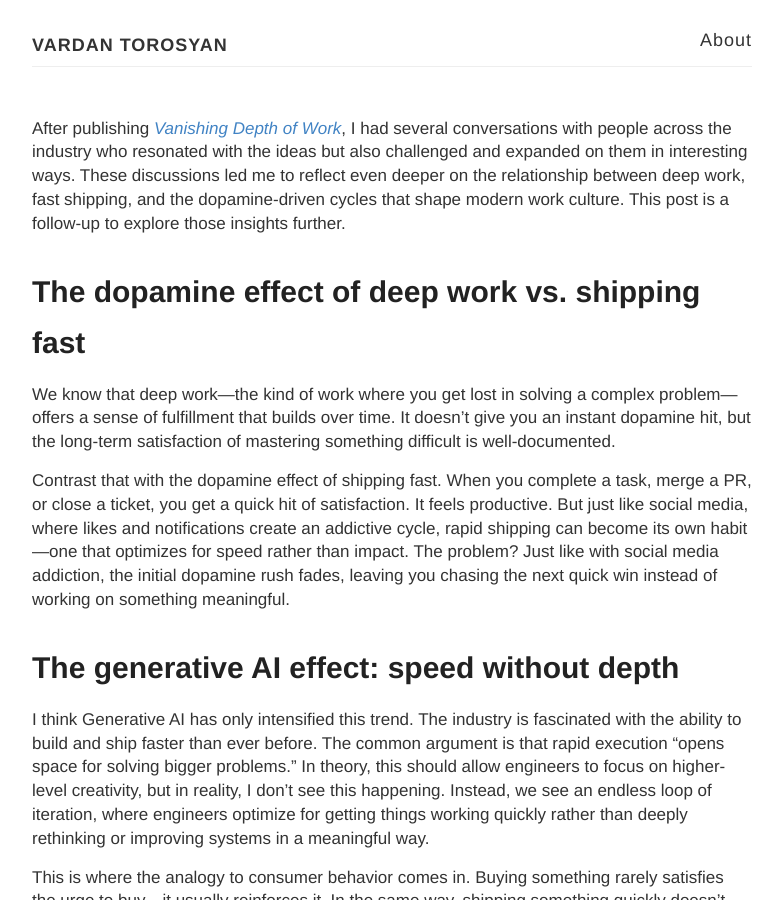
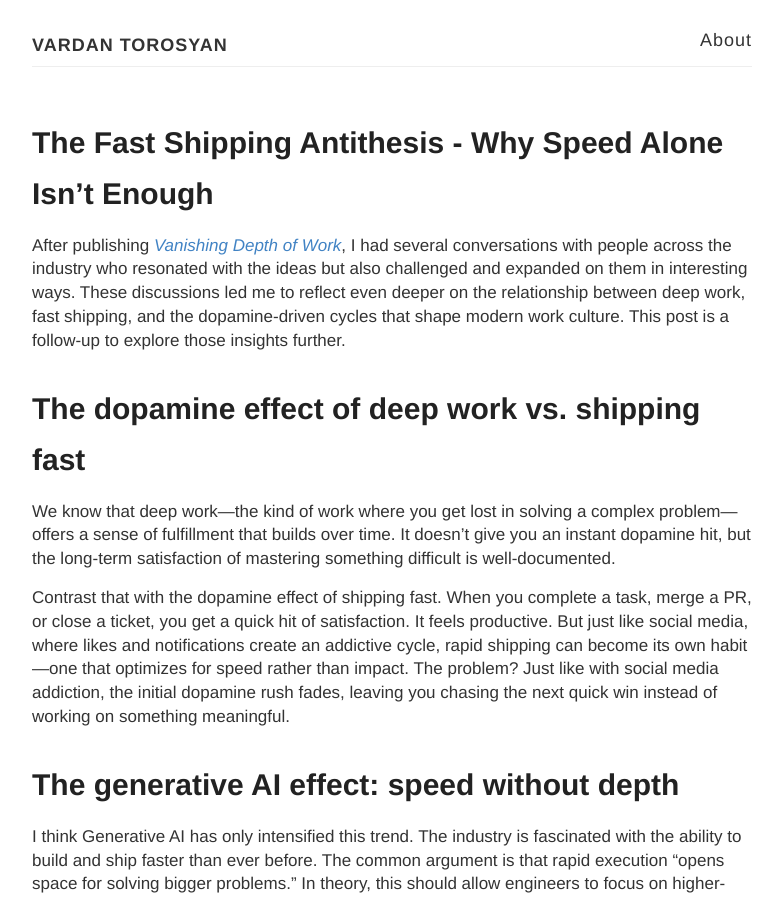
Before and after one commit to vtorosyan/vtorosyan.github.io, a Jekyll site: the page built from _posts/2025/2025-02-26-fast-shipping-anti-thesis.md, in a window 1280 px wide and 900 px high. Shown: the whole window, without its empty margins (248-1031 px from the left). Built offline with Jekyll 4.4.1, drawn with Linux system fonts in a browser that asks for light colours; our own code applies the rules of GitHub Pages for plain Markdown files.

Commit message:
Fix typo

```diff
--- a/_posts/2025/2025-02-26-fast-shipping-anti-thesis.md
+++ b/_posts/2025/2025-02-26-fast-shipping-anti-thesis.md
@@ -1,6 +1,6 @@
 ---
 layout: post
-title: The Fast Shipping Antithesis: Why Speed Alone Isn’t Enough
+title: The Fast Shipping Antithesis - Why Speed Alone Isn’t Enough
 ---
 
 After publishing *[Vanishing Depth of Work](https://vtorosyan.github.io/vanishing-debth-of-work/)*, I had several conversations with people across the industry who resonated with the ideas but also challenged and expanded on them in interesting ways. These discussions led me to reflect even deeper on the relationship between deep work, fast shipping, and the dopamine-driven cycles that shape modern work culture. This post is a follow-up to explore those insights further.
```
